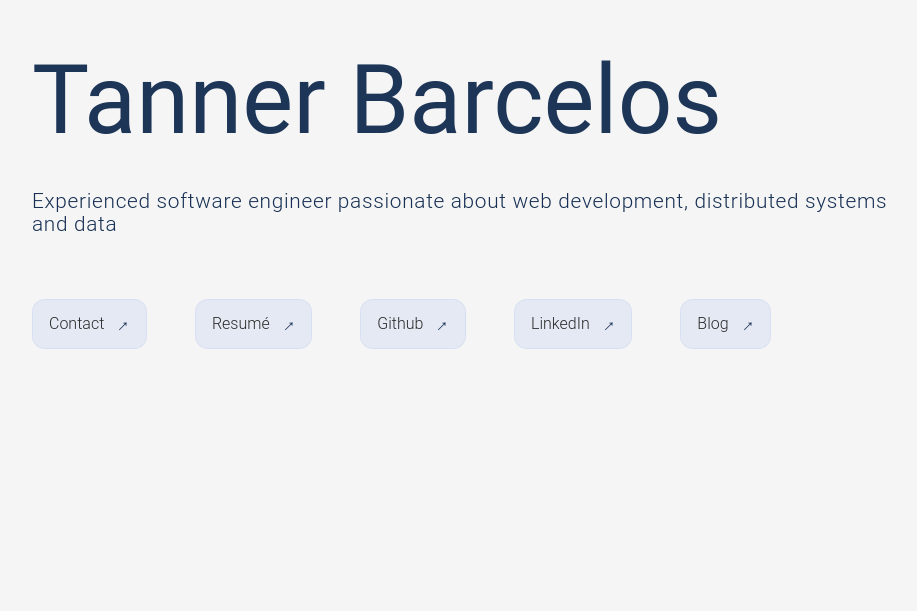
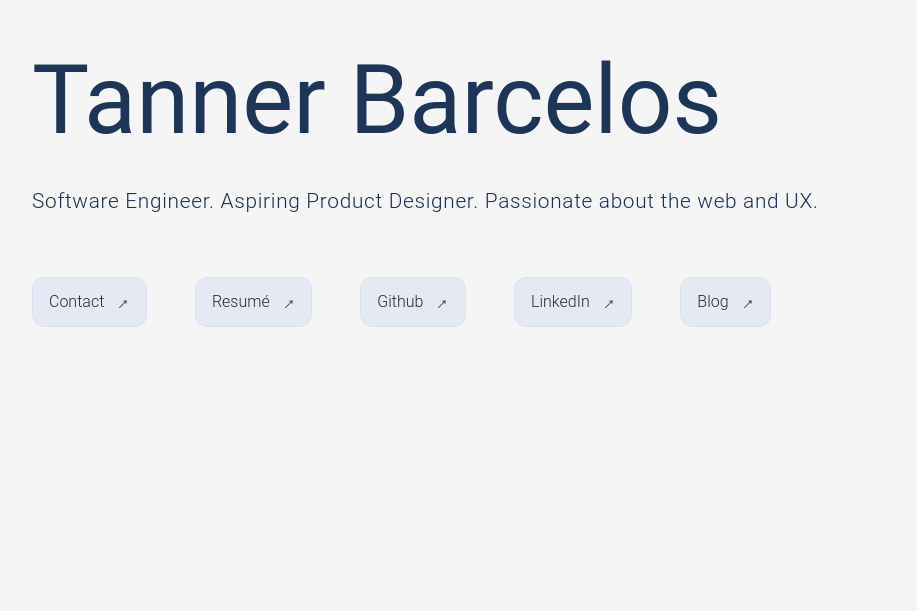
Before and after one commit to TannerBarcelos/portfolio, a Next.js app: page / in a window 1280 px wide. Shown: the part 189-800 px from the top of the page, without its empty margins (160-1077 px from the left). Built offline with nearby package versions, Linux system fonts and the light colour scheme.

Commit message:
Change CTA

```diff
--- a/ui/components/sections/landing/Headline.tsx
+++ b/ui/components/sections/landing/Headline.tsx
@@ -2,7 +2,7 @@ const Headline = () => {
     return (
         <div className='headline' aria-label='Landing page headline section'>
             <h2>Tanner Barcelos</h2>
-            <p>Experienced software engineer passionate about web development, distributed systems and data</p>
+            <p>Software Engineer. Aspiring Product Designer. Passionate about the web and UX.</p>
         </div>
     )
 }
```
